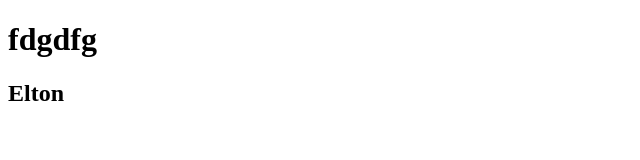
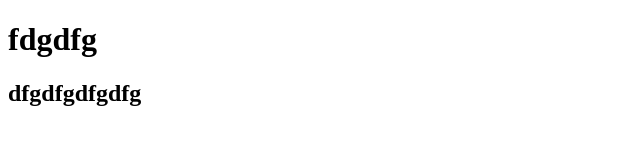
Before and after one commit to DimkaDIm11/repo26, a plain HTML site: page index.html in a window 1280 px wide. Shown: the whole page, without its empty margins (0-640 px from the left). Drawn offline with Linux system fonts and the light colour scheme.

Commit message:
dsfsdfsdfsdf

```diff
--- a/index.html
+++ b/index.html
@@ -7,6 +7,6 @@
 </head>
 <body>
     <h1>fdgdfg</h1>
-    <h2>Elton</h2>
+    <h2>dfgdfgdfgdfg</h2>
 </body>
 </html>
```
